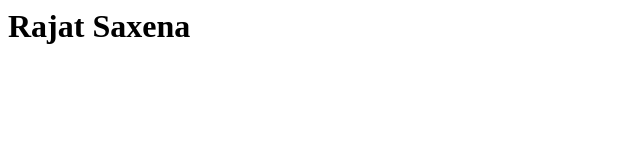
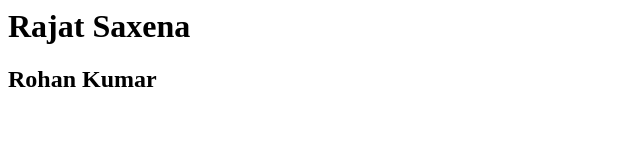
Before and after one commit to rohankr0095/htmlBasicProject, a plain HTML site: page index.html in a window 1280 px wide. Shown: the whole page, without its empty margins (0-640 px from the left). Drawn offline with Linux system fonts and the light colour scheme.

Commit message:
added h2

```diff
--- a/index.html
+++ b/index.html
@@ -3,5 +3,6 @@
 </head>
 <body>
 <h1>Rajat Saxena</h1>
+<h2>Rohan Kumar</h2>
 </body>
 </html>
```
